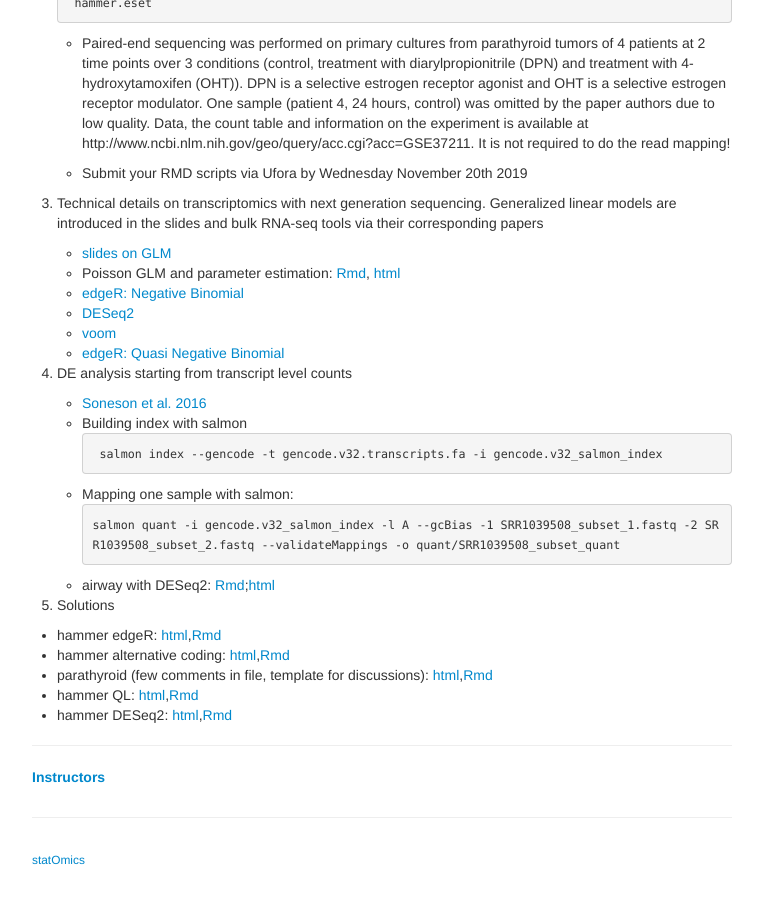
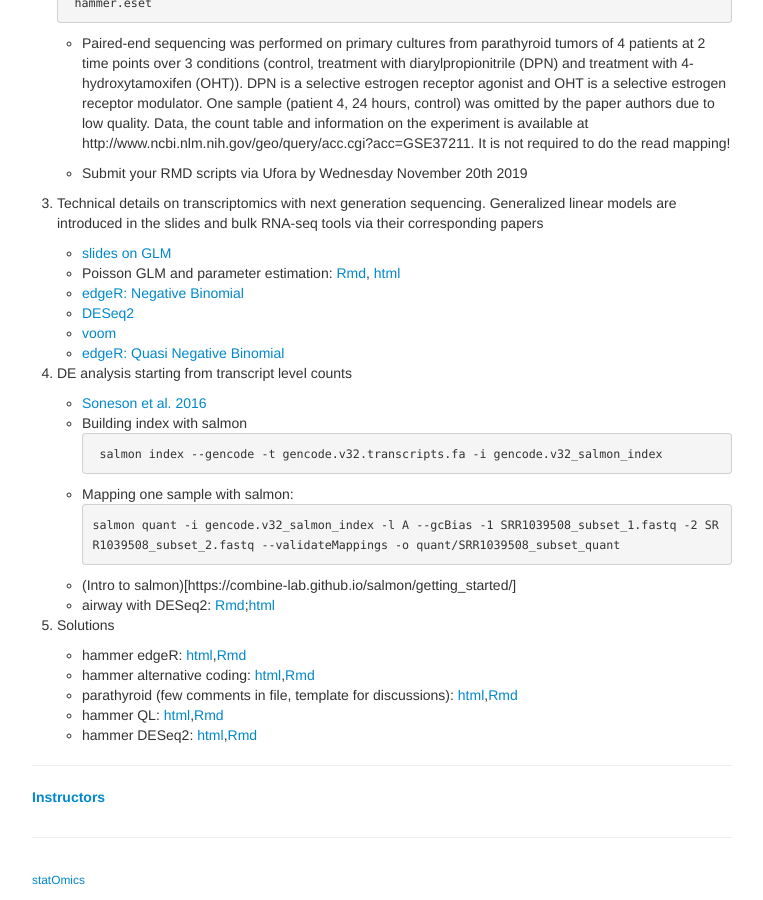
Before and after one commit to statOmics/SGA2019, a Jekyll site: the page built from index.md, in a window 1280 px wide and 900 px high, scrolled down 2101 px. Shown: the whole window, without its empty margins (258-1021 px from the left). Built offline with Jekyll 4.4.1, drawn with Linux system fonts in a browser that asks for light colours.

Commit message:
RNA-seq at transcript level

````diff
--- a/index.md
+++ b/index.md
@@ -115,21 +115,18 @@ The basis concepts may be revisited in the free e-book Practical Regression and
       ```
 salmon quant -i gencode.v32_salmon_index -l A --gcBias -1 SRR1039508_subset_1.fastq -2 SRR1039508_subset_2.fastq --validateMappings -o quant/SRR1039508_subset_quant
 ```
-
+      - (Intro to salmon)[https://combine-lab.github.io/salmon/getting_started/]
       - airway with DESeq2: [Rmd](https://raw.githubusercontent.com/statOmics/SGA2019/gh-pages/assets/airway_salmon_DESeq2.Rmd);[html](assets/airway_salmon_DESeq2.html)
 
 
 4. Solutions
 
-- hammer edgeR: [html](assets/hammer.html),[Rmd](https://raw.githubusercontent.com/statOmics/SGA2019/gh-pages/assets/hammer.Rmd)
-- hammer alternative coding:
-[html](assets/hammerAlternativeCoding.html),[Rmd](https://raw.githubusercontent.com/statOmics/SGA2019/gh-pages/assets/hammerAlternativeCoding.Rmd)
-- parathyroid (few comments in file, template for discussions):
-[html](assets/parathyroid.html),[Rmd](https://raw.githubusercontent.com/statOmics/SGA2019/gh-pages/assets/parathyroid.Rmd)
-- hammer QL:
-[html](assets/hammer_quasi.html),[Rmd](https://raw.githubusercontent.com/statOmics/SGA2019/gh-pages/assets/hammer_quasi.Rmd)
-- hammer DESeq2:
-[html](assets/hammer_DESEQ2.html),[Rmd](https://raw.githubusercontent.com/statOmics/SGA2019/gh-pages/assets/hammer_DESEQ2.Rmd)
+    - hammer edgeR: [html](assets/hammer.html),[Rmd](https://raw.githubusercontent.com/statOmics/SGA2019/gh-pages/assets/hammer.Rmd)
+    - hammer alternative coding: [html](assets/hammerAlternativeCoding.html),[Rmd](https://raw.githubusercontent.com/statOmics/SGA2019/gh-pages/assets/hammerAlternativeCoding.Rmd)
+    - parathyroid (few comments in file, template for discussions): [html](assets/parathyroid.html),[Rmd](https://raw.githubusercontent.com/statOmics/SGA2019/gh-pages/assets/parathyroid.Rmd)
+    - hammer QL: [html](assets/hammer_quasi.html),[Rmd](https://raw.githubusercontent.com/statOmics/SGA2019/gh-pages/assets/hammer_quasi.Rmd)
+    - hammer DESeq2:
+    [html](assets/hammer_DESEQ2.html),[Rmd](https://raw.githubusercontent.com/statOmics/SGA2019/gh-pages/assets/hammer_DESEQ2.Rmd)
 
 
 
````
